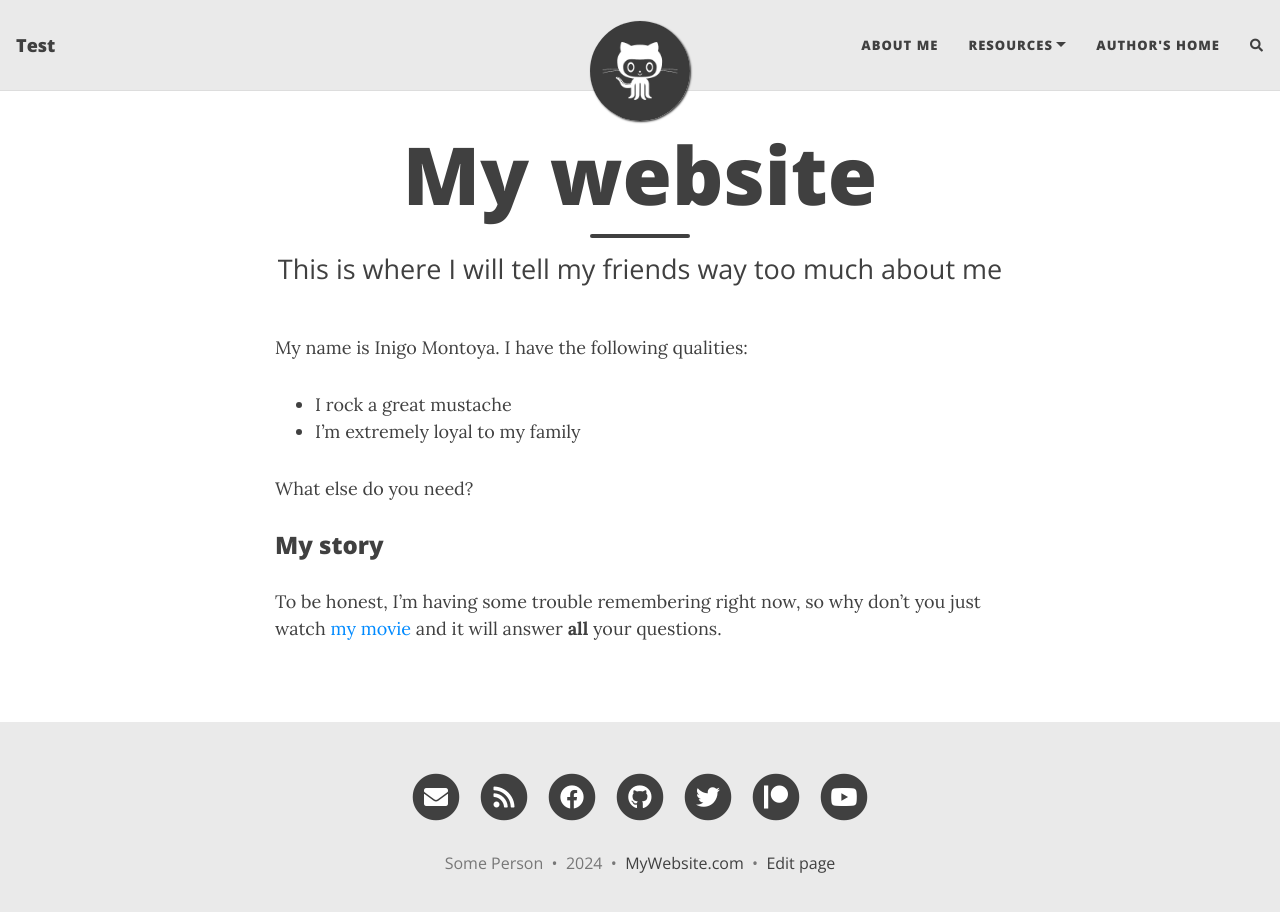
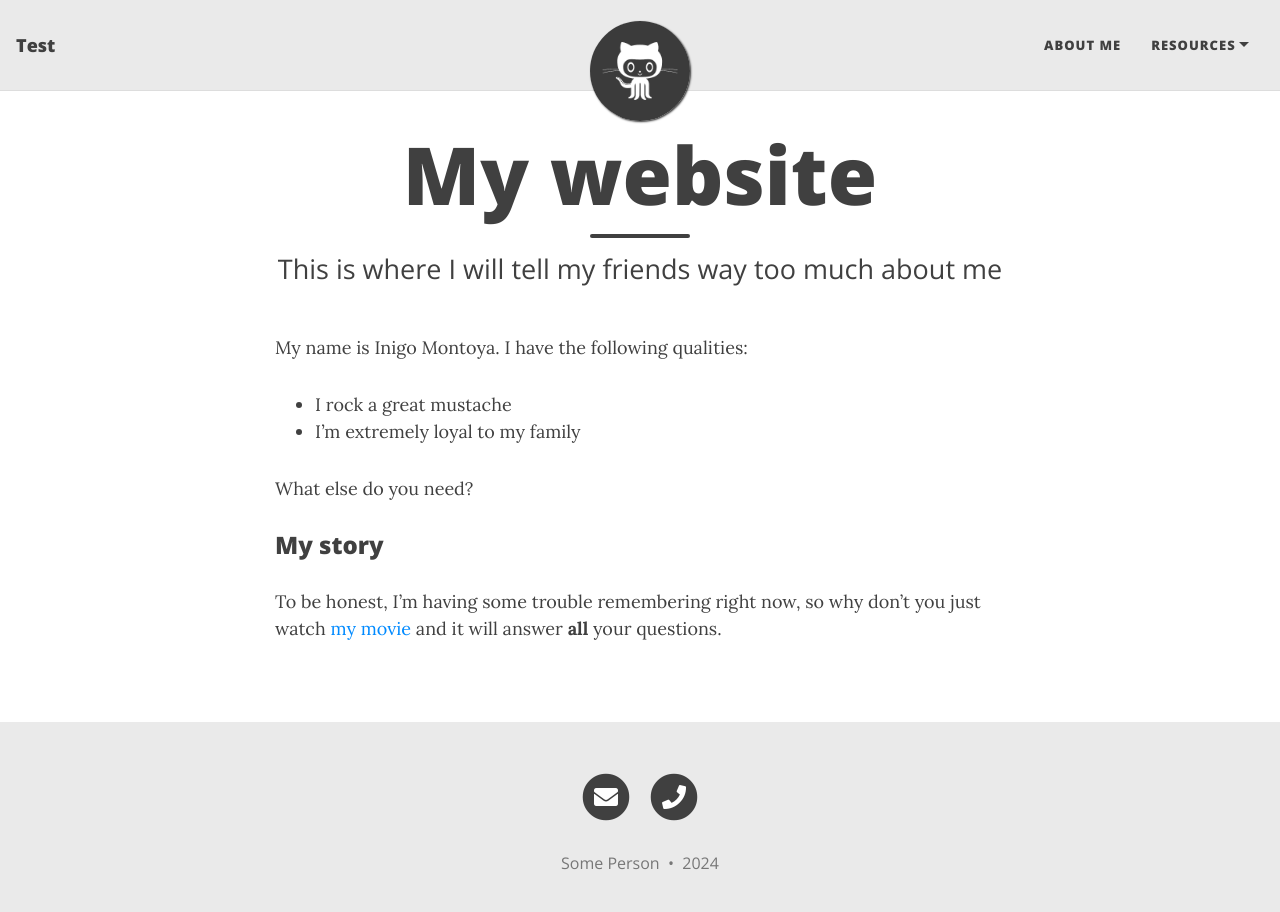
Before and after one commit to kevajarvenkuitu/kevajarvenkuitu.github.io, a Jekyll site: the page built from index.md, in a window 1280 px wide and 925 px high. Shown: the top 912 px of the window. Built offline with Jekyll 4.4.1, drawn with Linux system fonts in a browser that asks for light colours; nearby versions of some CDN libraries; comment, search, counter and statistics services are not loaded; part of the change alters nothing that is shown.

Commit message:
Update _config.yml

```diff
--- a/_config.yml
+++ b/_config.yml
@@ -24,7 +24,7 @@ navbar-links:
   Resources:
     - Beautiful Jekyll: "https://beautifuljekyll.com"
     - Learn markdown: "https://www.markdowntutorial.com/"
-  Author's home: "https://deanattali.com"
+
 
 ################
 # --- Logo --- #
@@ -50,13 +50,13 @@ round-avatar: true
 # You can change the order that they show up on the page by changing the order here.
 # Uncomment the links you want to show and add your information to each one.
 social-network-links:
-  email: "someone@example.com"
-  rss: true  # remove this line if you don't want to show an RSS link at the bottom
-  facebook: deanattali
-  github: daattali
-  twitter: daattali
-  patreon: DeanAttali
-  youtube: "@daattali"
+  email: "kevajarven.kuitu@gmail.com"
+  rss: false  # remove this line if you don't want to show an RSS link at the bottom
+#  facebook: deanattali
+#  github: daattali
+#  twitter: daattali
+#  patreon: DeanAttali
+#  youtube: "@daattali"
 #  medium: yourname
 #  reddit: yourname
 #  linkedin: daattali
@@ -65,7 +65,7 @@ social-network-links:
 #  snapchat: deanat78
 #  instagram: deanat78
 #  spotify: yourname
-#  telephone: +14159998888
+  telephone: +3131313131
 #  steam: deanat78
 #  twitch: yourname
 #  yelp: yourname
@@ -90,14 +90,14 @@ rss-description: This website is a virtual proof that I'm awesome
 
 # Select which social network share links to show in posts
 share-links-active:
-  twitter: true
-  facebook: true
-  linkedin: true
+  twitter: false
+  facebook: false
+  linkedin: false
   vk: false
 
 # How to display the link to your website in the footer
 # Remove this if you don't want a link in the footer
-url-pretty: "MyWebsite.com"
+#url-pretty: "MyWebsite.com"
 
 # Excerpt word length - Truncate the excerpt of each post on the feed page to the specified number of words
 excerpt_length: 50
@@ -106,13 +106,13 @@ excerpt_length: 50
 feed_show_excerpt: true
 
 # Whether or not to show a list of tags below each post preview in the feed page
-feed_show_tags: true
+feed_show_tags: false
 
 # Add a search button to the navbar
-post_search: true
+post_search: false
 
 # Add a button in the footer to edit the current page. Only works if your website is hosted on GitHub
-edit_page_button: true
+edit_page_button: false
 
 # Allow sub-menu items (second-level navigation menu items) to be longer than the top-level menu
 # If this setting is off, then long sub-menu words might get cut off
```
